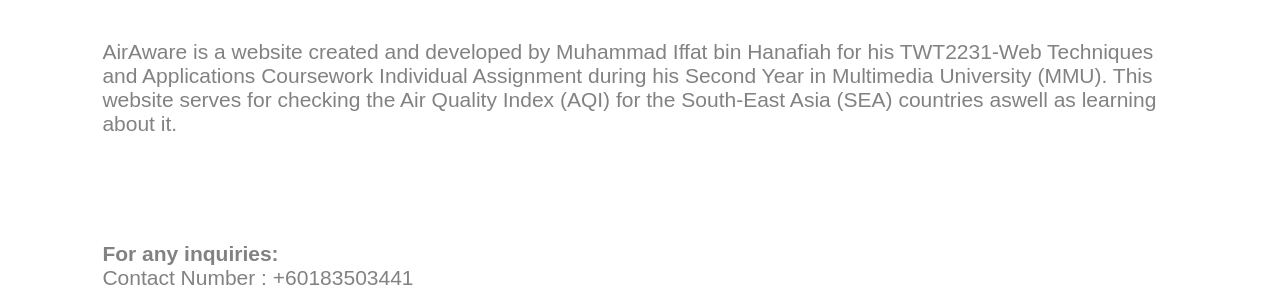
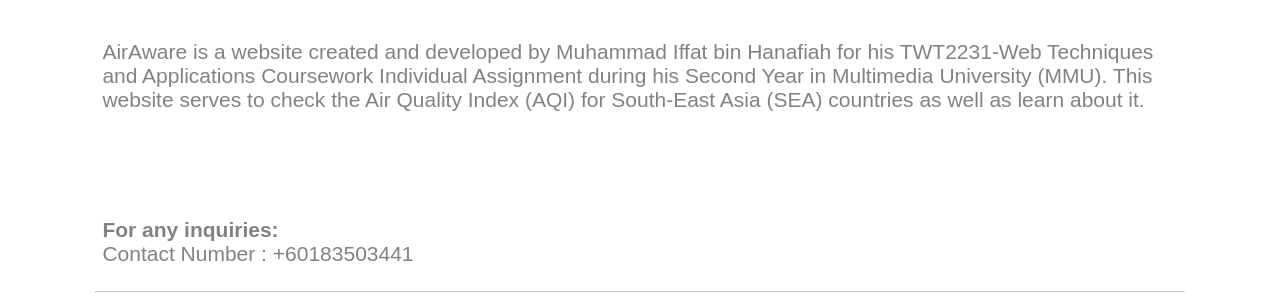
Before and after one commit to iffathanafiah/AirAware, a plain HTML site: page about.html in a window 1280 px wide. Shown: the part 248-546 px from the top of the page. Drawn offline with Linux system fonts and the light colour scheme.

Commit message:
Update about.html

```diff
--- a/about.html
+++ b/about.html
@@ -17,8 +17,8 @@
                 AirAware is a website created and developed by
                 Muhammad Iffat bin Hanafiah for his TWT2231-Web Techniques and Applications Coursework
                 Individual Assignment during his Second Year in Multimedia University (MMU). This website
-                serves for checking the Air Quality Index (AQI) for the South-East Asia (SEA) countries aswell
-                as learning about it.</p>
+                serves to check the Air Quality Index (AQI) for South-East Asia (SEA) countries as well
+                as learn about it.</p>
         </div>
         <div style="margin-bottom: 2%;">
             <p style="padding-left: 8%; padding-right: 8%; color: #828282; font-size: 21px;">
```
